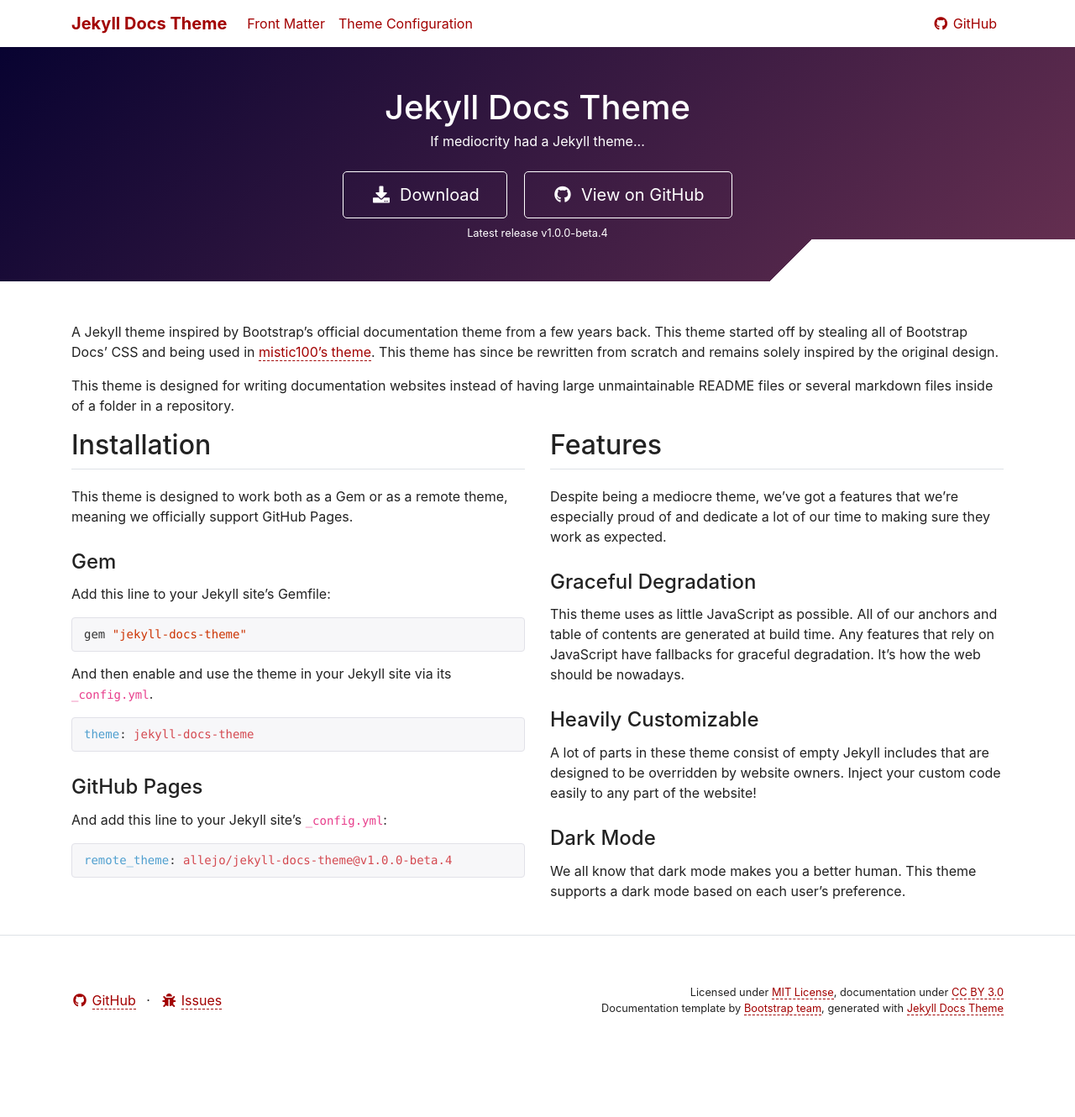
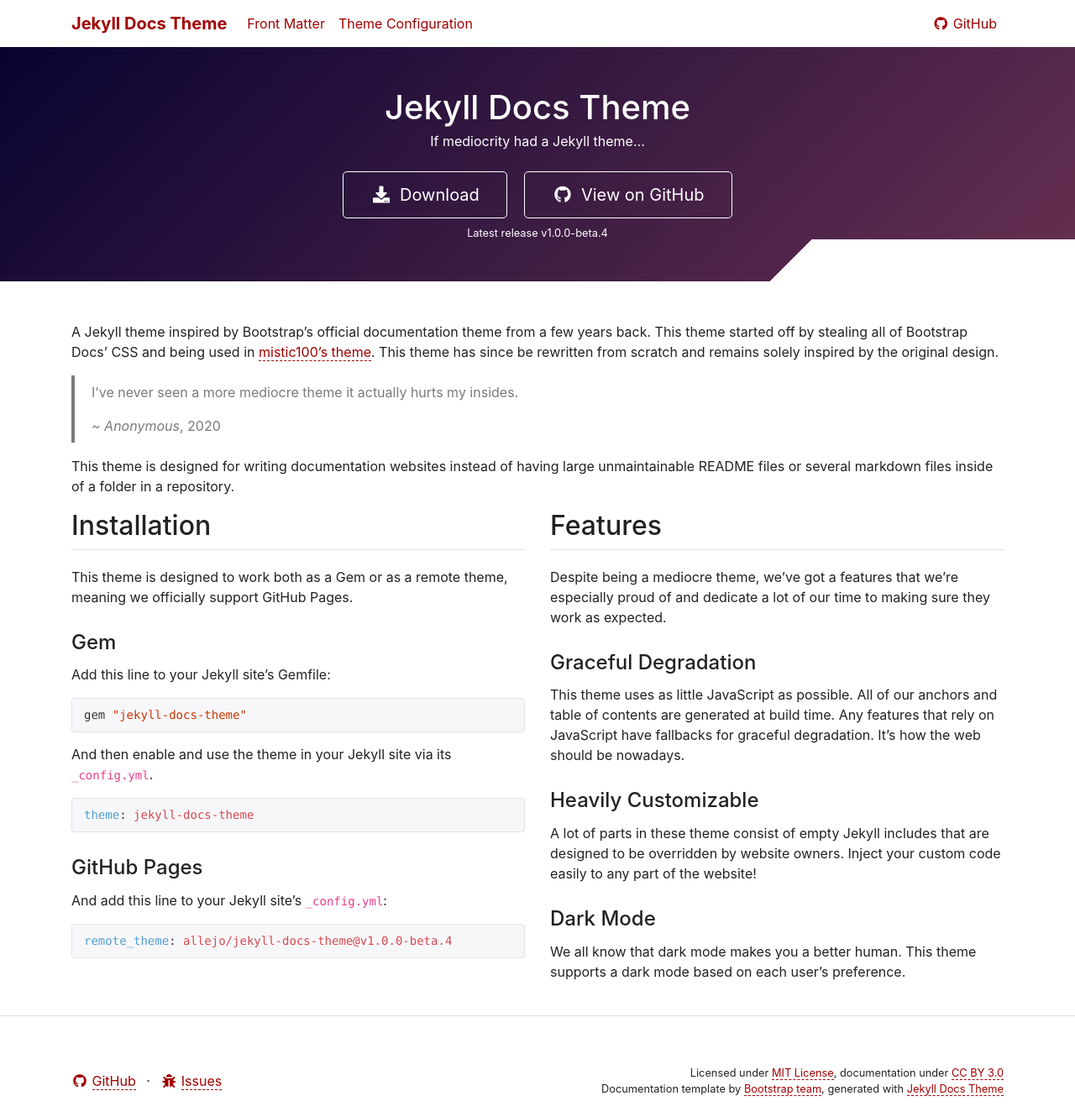
Before and after one commit to allejo/jekyll-docs-theme, a Jekyll site: the page built from index.md, in a window 1280 px wide. Shown: the whole page at 84% size. Built offline with Jekyll 4.4.1, drawn with Linux system fonts in a browser that asks for light colours; nearby versions of some CDN libraries; comment, search, counter and statistics services are not loaded; before the commit the page ends 1234 px from its top, so only the background shows below that; grey boxes are pictures that could not be loaded.

Commit message:
Add styling for blockquote
Fixes #12

```diff
--- /dev/null
+++ b/_sass/base/_blockquote.scss
@@ -0,0 +1,19 @@
+blockquote {
+    @include themer(border-bottom-color, (
+        'dark': $site-ui-border-color-dark,
+        'light': $site-ui-border-color-light,
+    ));
+
+    @include themer(color, (
+        'dark': rgba($color-dark, 60%),
+        'light': rgba($color-light, 60%),
+    ));
+
+    border-left-style: solid;
+    border-left-width: 4px;
+    padding: 0.5rem 1.25rem;
+
+    *:last-child {
+        margin-bottom: 0;
+    }
+}
--- a/assets/css/styles.scss
+++ b/assets/css/styles.scss
@@ -25,6 +25,7 @@ $site-ui-masthead-color-light: {{ site.ui.masthead.color.light | default: '#fff'
 // Base Styles
 @import 'base/anchor';
 @import 'base/body';
+@import 'base/blockquote';
 @import 'base/scope-markdown';
 
 // Components
--- a/index.md
+++ b/index.md
@@ -6,6 +6,10 @@ description: If mediocrity had a Jekyll theme...
 ---
 
 A Jekyll theme inspired by Bootstrap's official documentation theme from a few years back. This theme started off by stealing all of Bootstrap Docs' CSS and being used in [mistic100's theme](https://github.com/mistic100/jekyll-bootstrap-doc). This theme has since be rewritten from scratch and remains solely inspired by the original design.
+
+> I've never seen a more mediocre theme it actually hurts my insides.
+>
+> ~ _Anonymous_, 2020
 
 This theme is designed for writing documentation websites instead of having large unmaintainable README files or several markdown files inside of a folder in a repository.
 
```
